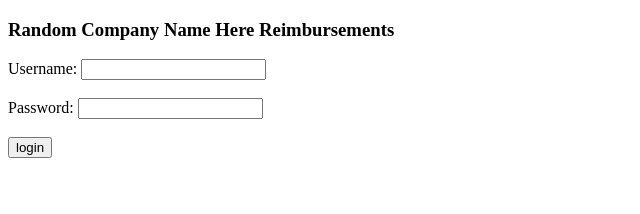
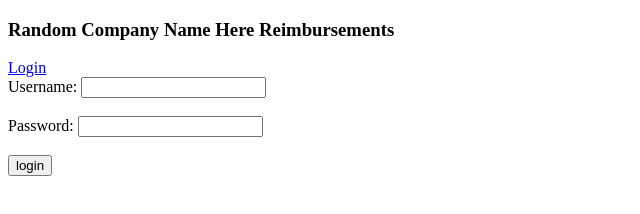
Before and after one commit to EvanBradford/project1-reimbursement, a website: page project1-Website/WebContent/login.html in a window 1280 px wide. Shown: the whole page, without its empty margins (0-640 px from the left). Drawn offline with Linux system fonts and the light colour scheme.

Commit message:
Final commit message, moved to new repo because setup was incorrect here

```diff
--- a/project1-Website/WebContent/login.html
+++ b/project1-Website/WebContent/login.html
@@ -8,6 +8,7 @@
 </head>
 <body>
     <h3>Random Company Name Here Reimbursements</h3>
+    <a href = "login">Login</a>
     <form action="AuthenticationServlet" method="post">
 		Username: <input type="text" name="username" required/><br/><br/>
 		Password: <input type="password" name="userpass" required/><br/><br/>
```
Also changed, not shown: project1-Website/WebContent/index.html (+1 -1 lines), README.md.
